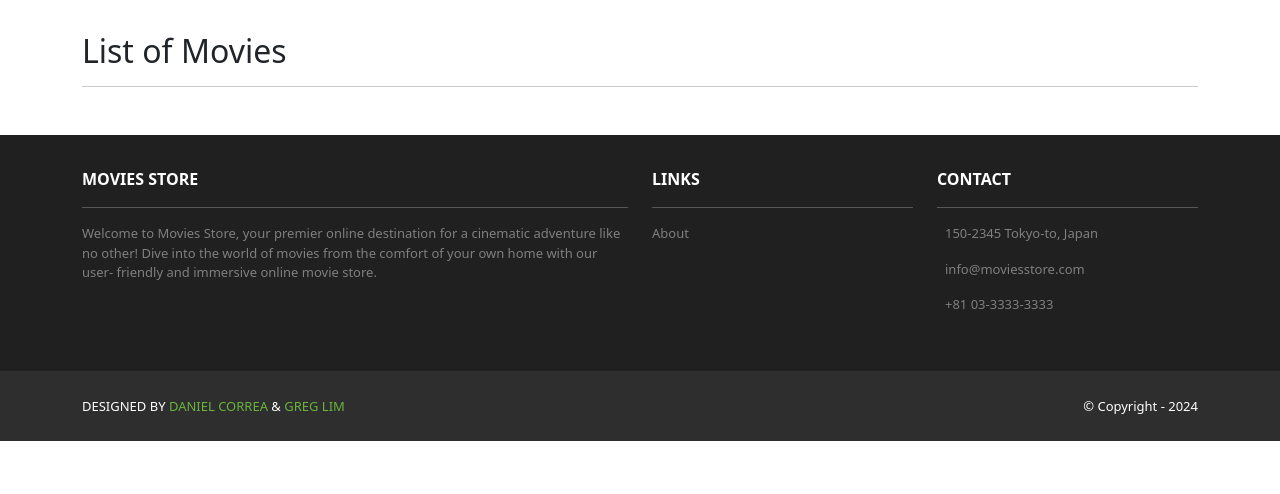
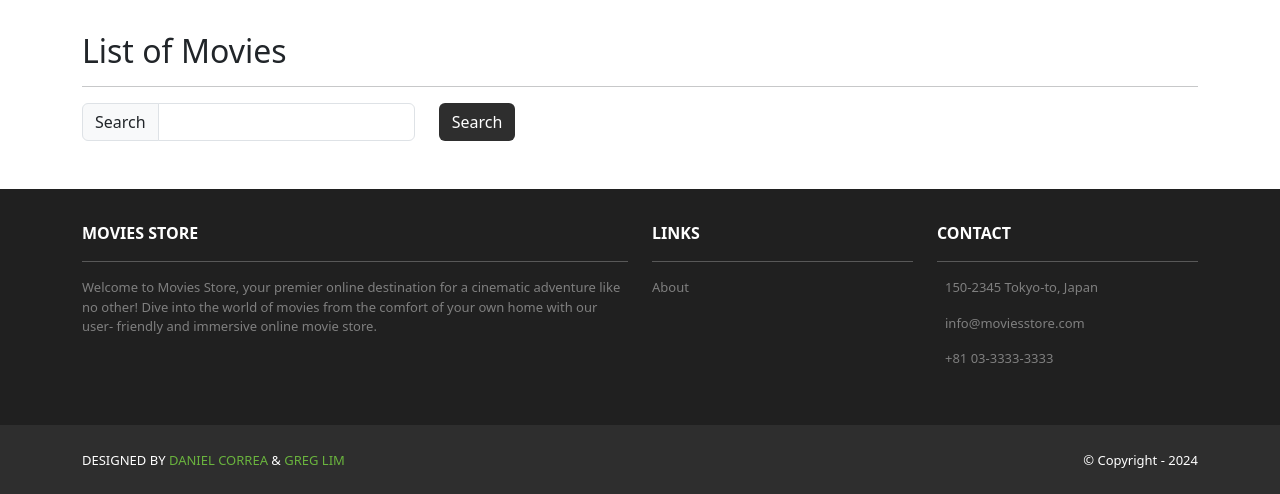
Before and after one commit to Shreyas765/GT-Movies-Store, a Django app: template movies/templates/movies/index.html in a window 1280 px wide. Shown: the part 82-576 px from the top of the page. Run offline with Django 5.2, Linux system fonts and the light colour scheme; the template is opened without the code that fills it, so the values that code supplies are empty; some web fonts are replaced.

Commit message:
Finished Chapter 6

```diff
--- a/GTMoviesStore/static/css/style.css
+++ b/GTMoviesStore/static/css/style.css
@@ -30,3 +30,11 @@
 .ms-footer-bottom a:hover {
   color: #fff;
 }
+.img-card-200 {
+  width: fit-content;
+  max-height: 200px;
+}
+.img-card-400 {
+  width: fit-content;
+  max-height: 400px;
+}
--- a/movies/templates/movies/index.html
+++ b/movies/templates/movies/index.html
@@ -7,14 +7,32 @@
       <div class="col mx-auto mb-3">
         <h2>List of Movies</h2>
         <hr />
+          <p class="card-text">
+          <form method="GET">
+            <div class="row">
+              <div class="col-auto">
+                <div class="input-group col-auto">
+                  <div class="input-group-text">
+                    Search</div>
+                  <input type="text" class="form-control"
+                    name="search">
+                </div>
+              </div>
+              <div class="col-auto">
+                <button class="btn bg-dark text-white"
+                  type="submit">Search</button>
+              </div>
+            </div>
+          </form>
+        </p>
       </div>
     </div>
     <div class="row">
       {% for movie in template_data.movies %}
       <div class="col-md-4 col-lg-3 mb-2">
         <div class="p-2 card align-items-center pt-4">
-          <img src="{% static 'img/about.jpg' %}"
-            class="card-img-top rounded">
+          <img src="{{ movie.image.url }}"
+            class="card-img-top rounded img-card-200">
           <div class="card-body text-center">
               <a href="{% url 'movies.show' id=movie.id %}"
               class="btn bg-dark text-white">
```
Also changed, not shown: movies/templates/movies/show.html (+4 -6 lines), db.sqlite3.
